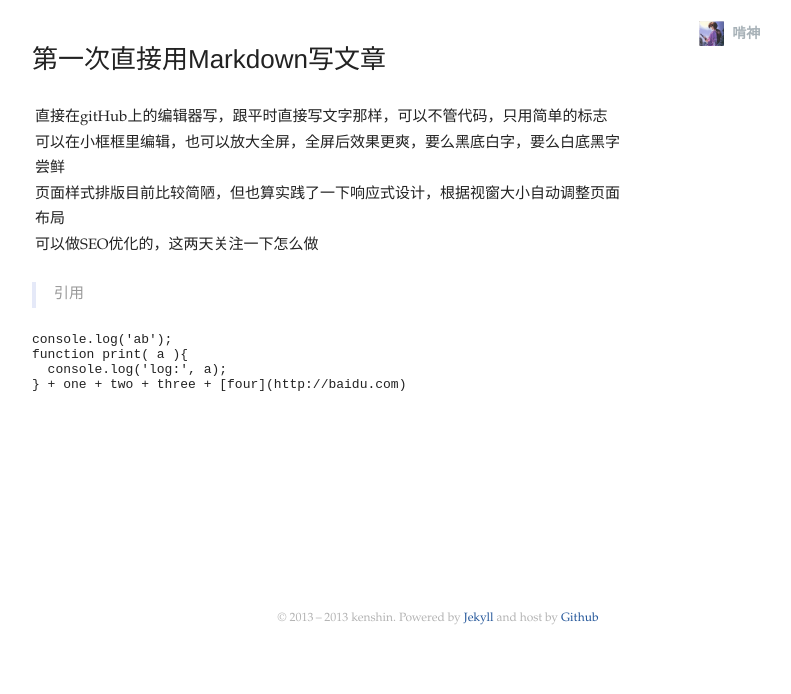
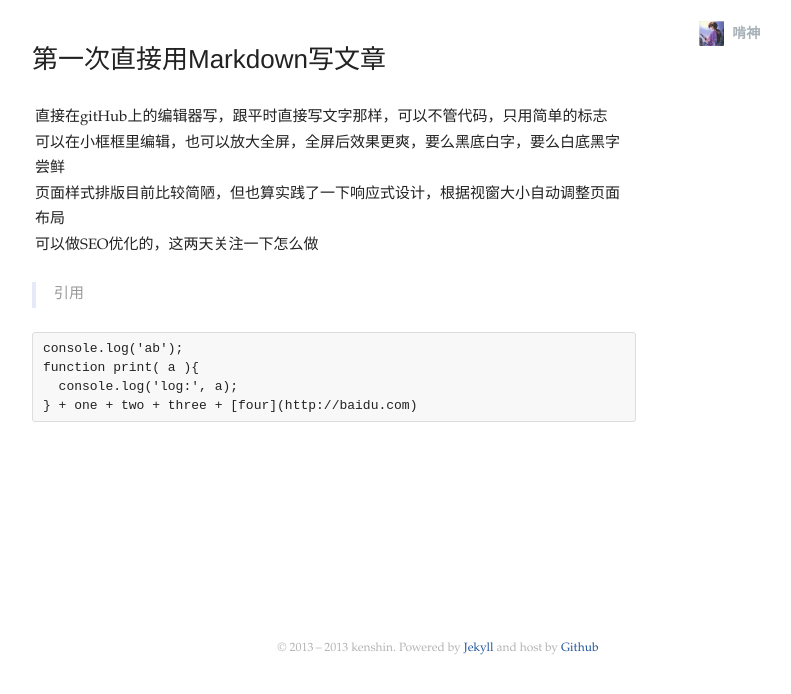
Before and after one commit to kenshinlin/archives, a Jekyll site: the page built from _posts/2013-10-21-testMd.md, in a window 1280 px wide. Shown: the top 694 px of the page, without its empty margins (202-993 px from the left). Built offline with Jekyll 4.4.1, drawn with Linux system fonts in a browser that asks for light colours; comment, search, counter and statistics services are not loaded.

Commit message:
Update style.css

```diff
--- a/css/style.css
+++ b/css/style.css
@@ -8,6 +8,15 @@ table{border-collapse:collapse;border-spacing:0}
 
 a{ text-decoration:none;color:#259; -webkit-transition:color 0.2s ease-in-out; -moz-transition:color 0.2s ease-in-out;transition:color 0.2s ease-in-out; }
 a:hover {color:#9c6}
+pre{
+  background-color: #f8f8f8;
+border: 1px solid #ddd;
+font-size: 13px;
+line-height: 19px;
+overflow: auto;
+padding: 6px 10px;
+border-radius: 3px;
+}
 
 .avatar img{
   height:25px;
```
